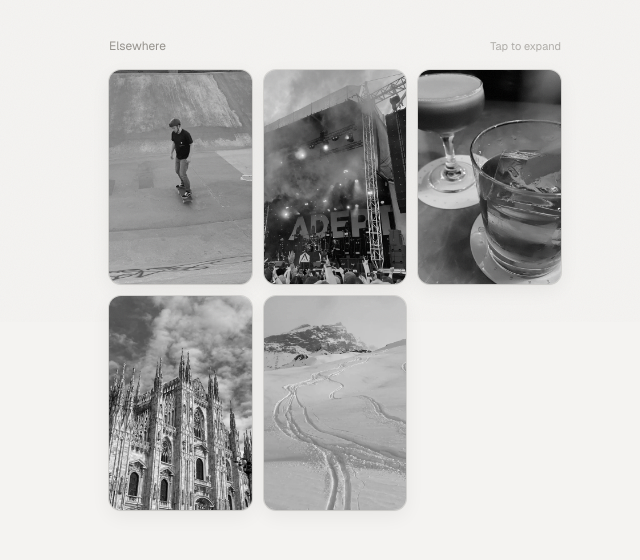
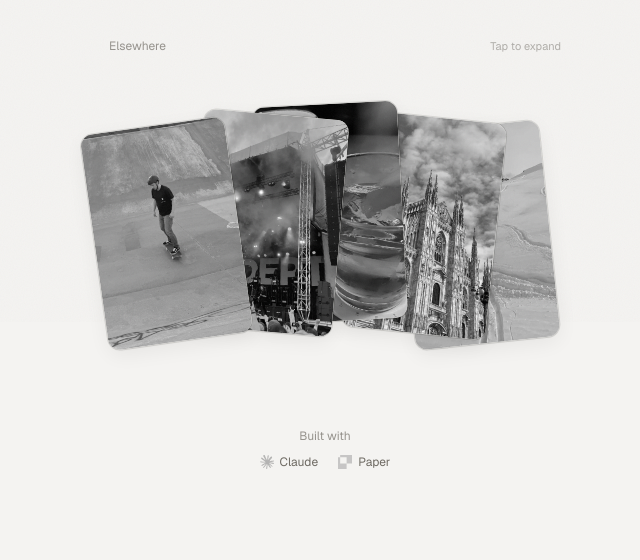
Before and after one commit to erikwijnbladh/EW26, a Next.js app: page / in a window 1280 px wide. Shown: the part 882-1442 px from the top of the page, without its empty margins (315-955 px from the left). Built offline with nearby package versions, Linux system fonts and the light colour scheme; no server answers.

Commit message:
Align image tiles with reference

```diff
--- a/src/components/elsewhere.tsx
+++ b/src/components/elsewhere.tsx
@@ -9,6 +9,19 @@ import { elsewhere } from "@/lib/data";
 import { easeGlide, springSnappy } from "@/lib/motion";
 
 const viewerTransition = { duration: 0.34, ease: easeGlide };
+
+/**
+ * The 21st.dev Image Tiles composition, stretched across five portrait cards.
+ * Each card keeps a deliberately imperfect resting angle, then lifts and
+ * nearly straightens under the pointer.
+ */
+const tilePositions = [
+  { left: "0%", y: 12, rotate: -8, hoverRotate: 1 },
+  { left: "17%", y: 2, rotate: 5, hoverRotate: -1 },
+  { left: "34%", y: -8, rotate: -3, hoverRotate: 0 },
+  { left: "51%", y: 4, rotate: 6, hoverRotate: 1 },
+  { left: "68%", y: 14, rotate: -6, hoverRotate: 2 },
+] as const;
 
 function Viewer({
   open,
@@ -179,8 +192,11 @@ export function Elsewhere() {
         <p className="text-[11px] text-muted/50">Tap to expand</p>
       </div>
 
-      <div className="grid grid-cols-3 gap-2 sm:gap-3">
-        {elsewhere.map((item, index) => (
+      <div className="relative aspect-[3/2] w-full">
+        {elsewhere.map((item, index) => {
+          const position = tilePositions[index];
+
+          return (
             <motion.button
               key={item.src}
               ref={(node) => {
@@ -192,19 +208,45 @@ export function Elsewhere() {
                 openedFrom.current = index;
                 setOpen(index);
               }}
-            className="group relative aspect-[2/3] overflow-hidden rounded-xl bg-surface shadow-ring outline-none focus-visible:ring-2 focus-visible:ring-foreground/40"
-            initial={still ? false : { opacity: 0, y: 12 }}
-            whileInView={{ opacity: 1, y: 0 }}
+              className="group absolute top-[14%] aspect-[2/3] w-[32%] origin-bottom overflow-hidden rounded-xl bg-surface shadow-ring outline-none focus-visible:z-[60] focus-visible:ring-2 focus-visible:ring-foreground/40"
+              style={{
+                left: position.left,
+                zIndex: elsewhere.length - index,
+              }}
+              initial={
+                still
+                  ? false
+                  : { opacity: 0, y: position.y + 12, rotate: position.rotate }
+              }
+              whileInView={{
+                opacity: 1,
+                y: position.y,
+                rotate: still ? 0 : position.rotate,
+              }}
               viewport={{ once: true, margin: "-5%" }}
-            transition={{ duration: still ? 0 : 0.45, delay: still ? 0 : index * 0.045, ease: easeGlide }}
-            whileHover={still ? undefined : { y: -3, scale: 1.015 }}
+              transition={
+                still
+                  ? { duration: 0 }
+                  : {
+                      ...springSnappy,
+                      delay: index * 0.045,
+                    }
+              }
+              whileHover={
+                still
+                  ? undefined
+                  : {
+                      y: position.y - 10,
+                      rotate: position.hoverRotate,
+                    }
+              }
               whileTap={still ? undefined : { scale: 0.985 }}
             >
               <Image
                 src={item.src}
                 alt={item.alt}
                 fill
-              sizes="(max-width: 640px) 30vw, 150px"
+                sizes="(max-width: 640px) 32vw, 150px"
                 placeholder="blur"
                 blurDataURL={item.blur}
                 className="object-cover transition-transform duration-500 ease-out group-hover:scale-[1.035]"
@@ -214,7 +256,8 @@ export function Elsewhere() {
                 className="absolute inset-0 bg-gradient-to-t from-black/20 via-transparent to-transparent opacity-0 transition-opacity duration-300 group-hover:opacity-100"
               />
             </motion.button>
-        ))}
+          );
+        })}
       </div>
 
       <AnimatePresence>
```
Lines whose indentation alone changed are shown as unchanged.
